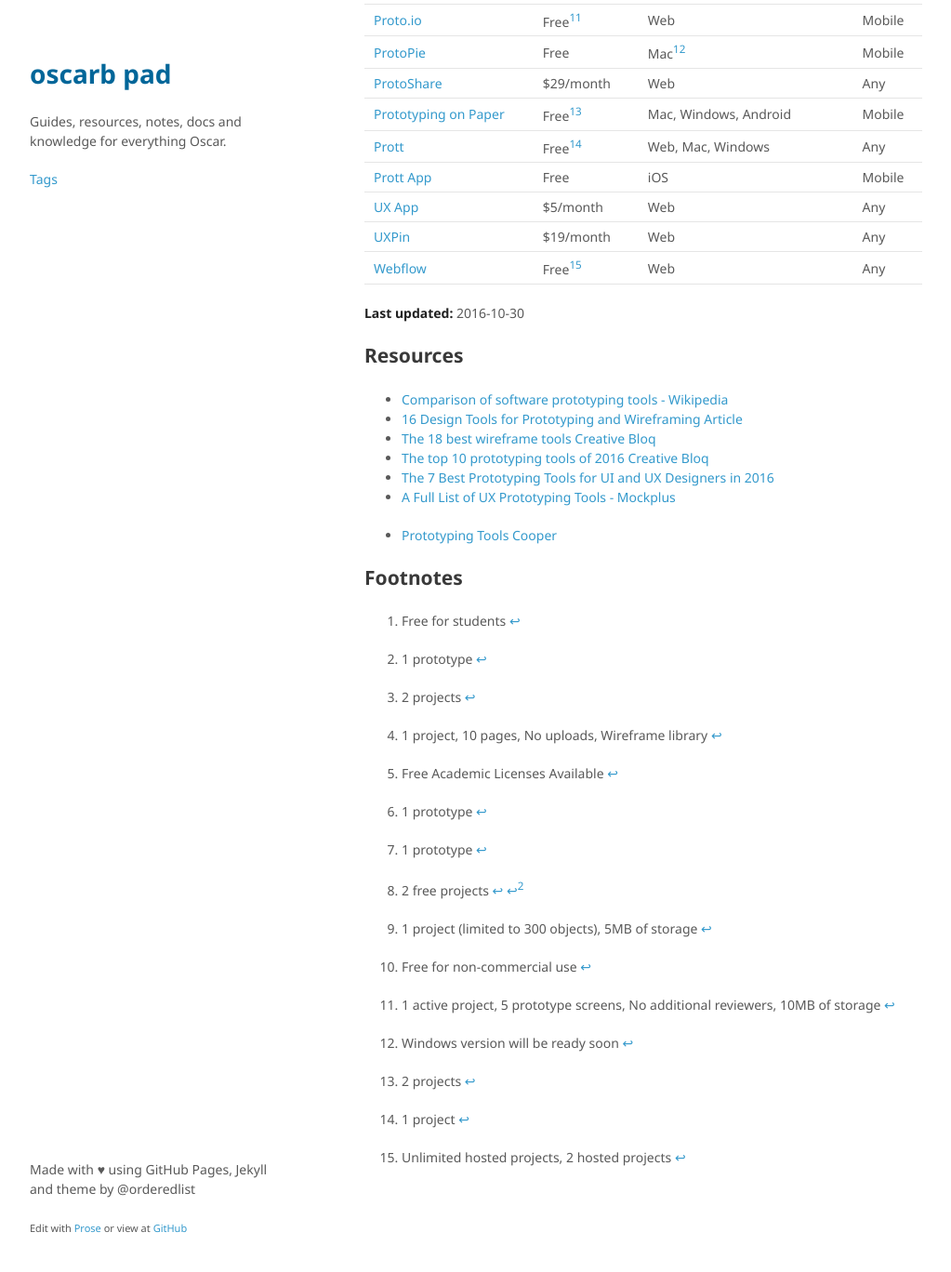
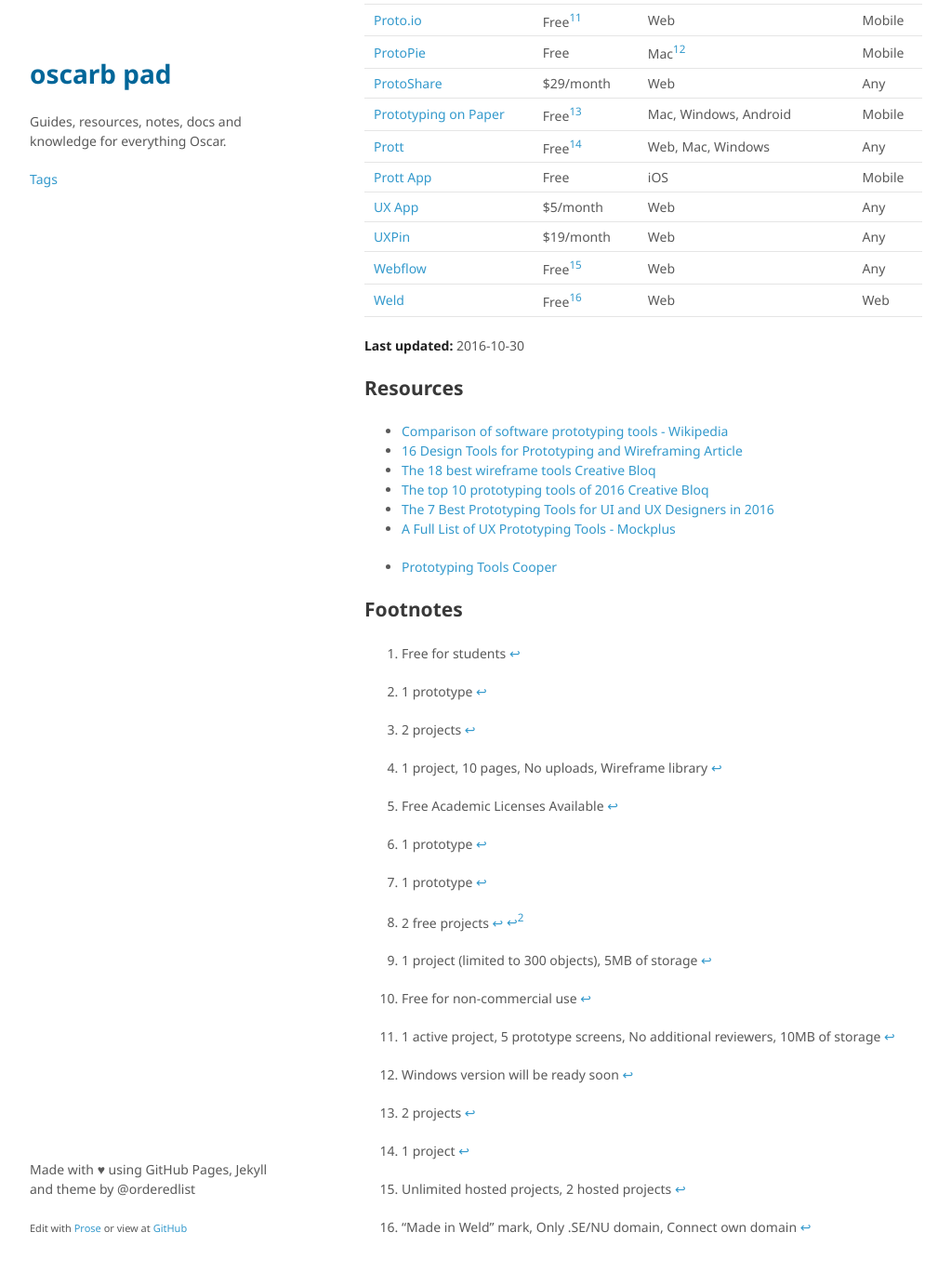
Before and after one commit to oscarb/pad, a Jekyll site: the page built from _docs/prototyping.md, in a window 1280 px wide and 1400 px high, scrolled down 1250 px. Shown: the top 1368 px of the window at 93% size, without its empty margins (128-1151 px from the left). Built offline with Jekyll 4.4.1, drawn with Linux system fonts in a browser that asks for light colours; some web fonts are replaced; before the commit the page ends 2575 px from its top, so only the background shows below that.

Commit message:
Updated prototyping.md

```diff
--- a/_docs/prototyping.md
+++ b/_docs/prototyping.md
@@ -56,6 +56,7 @@ Name | Lowest price | Platform | Protype for
 [UX App](https://www.ux-app.com/) | $5/month | Web | Any
 [UXPin](https://www.uxpin.com/) | $19/month | Web | Any
 [Webflow](https://webflow.com/) | Free[^webflow] | Web | Any
+[Weld](https://www.weld.io/) | Free[^weld] | Web | Web
 
 
 **Last updated:** 2016-10-30
@@ -76,6 +77,7 @@ Name | Lowest price | Platform | Protype for
 [^protopie]: Windows version will be ready soon
 [^prott]: 1 project
 [^webflow]: Unlimited hosted projects, 2 hosted projects
+[^weld]: “Made in Weld” mark, Only .SE/NU domain, Connect own domain
 
 ## Resources
 * [Comparison of software prototyping tools - Wikipedia](https://en.wikipedia.org/wiki/Comparison_of_software_prototyping_tools)
```
